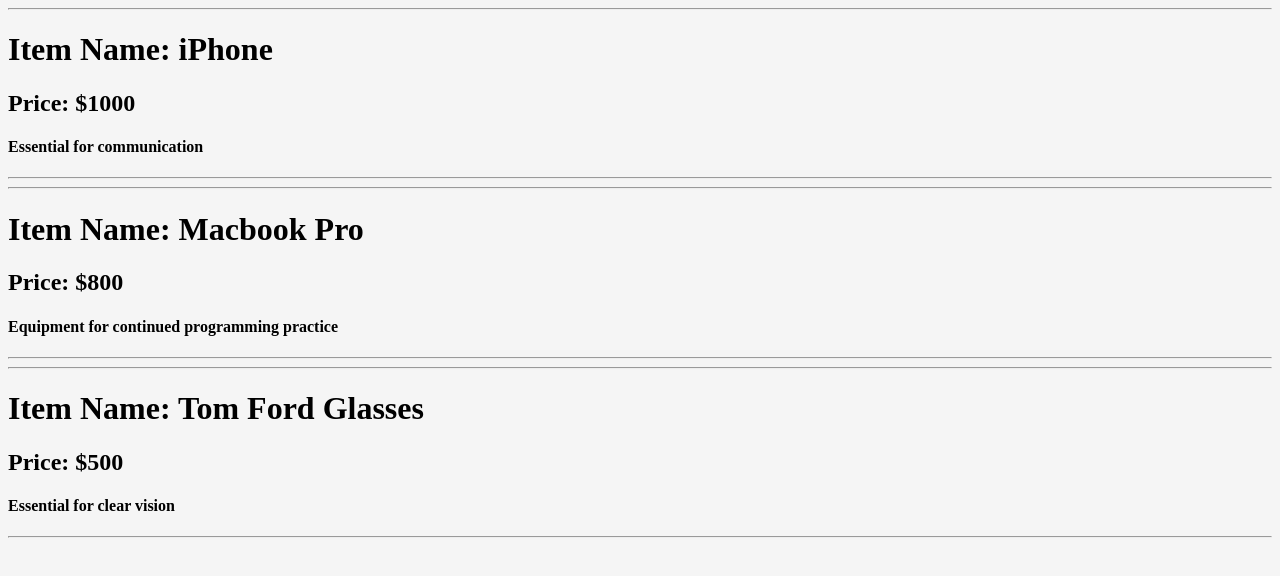
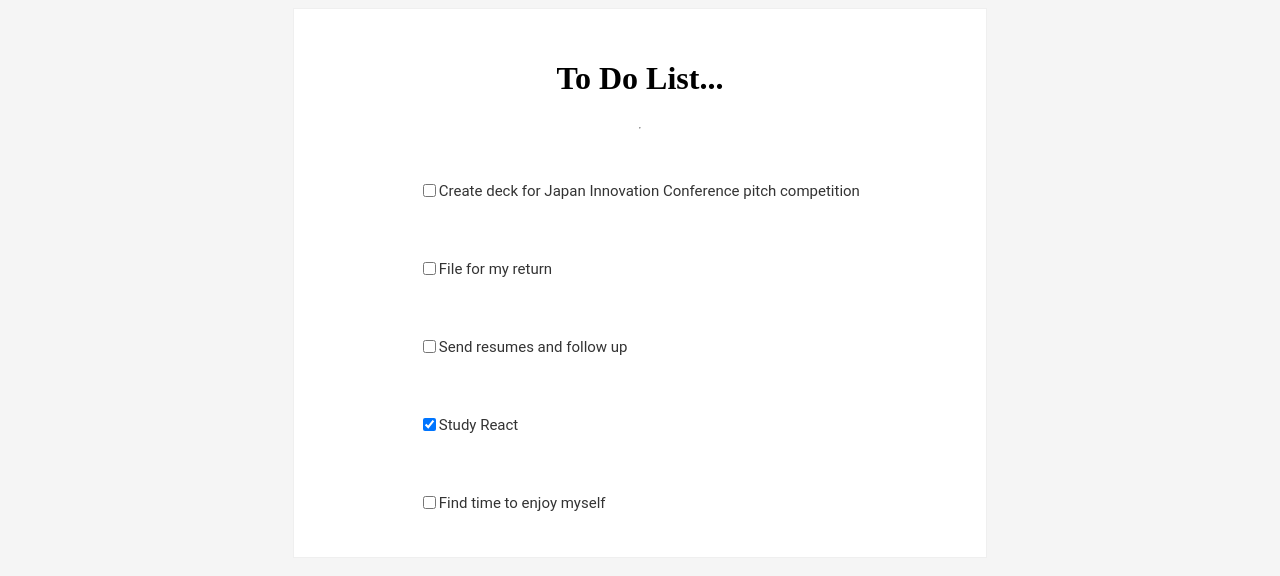
Before and after one commit to Corporatek/react_tutorial, a React (Create React App) app: page / in a window 1280 px wide. Shown: the top 576 px of the page. Built offline with nearby package versions, Linux system fonts and the light colour scheme.

Commit message:
updated todo list using refractored react so that all it needs to do is take in Json parameters.

```diff
--- a/src/components/App.js
+++ b/src/components/App.js
@@ -3,23 +3,28 @@
 // import Footer from "./Footer"
 // import Header from "./Header"
 // import MainContent from "./MainContent"
-// import ToDoItem from "./ToDoItem"
+
+import ToDoItem from "./ToDoItem"
+import ToDoData from "./ToDoData"
+
 // import Joke from "./Joke"
 // import ContactCard from "./ContactCard"
 
-import Product from "./Product";
-import productData from "./vschoolProducts"
+// import Product from "./Product";
+// import productData from "./vschoolProducts"
 
 // Alternatively you can use an arrow function which does not require the return keyword
 
 function App() {
 
-const productList = productData.map(item =>
-<Product key={item.id} name={item.name} price={item.price} description={item.description} />)
+const ToDoList = ToDoData.map(item =>
+<ToDoItem key={item.id} item={item} />)
 
   return (
-    <div className="contacts">
-      {productList}
+    <div className="todo-list">
+    <h1>To Do List...</h1>
+      <hr></hr>
+        {ToDoList}
     </div>
   )
 }
--- /dev/null
+++ b/src/components/ToDoData.js
@@ -0,0 +1,30 @@
+const ToDoData = [
+    {
+        id: 1,
+        description: "Create deck for Japan Innovation Conference pitch competition",
+        completed: false
+    },
+    {
+        id: 2,
+        description: "File for my return",
+        completed: false
+    },
+    {
+        id: 3,
+        description: "Send resumes and follow up",
+        completed: false
+    },
+    {
+        id: 4,
+        description: "Study React",
+        completed: true
+    },
+    {
+        id: 5,
+        description: "Find time to enjoy myself",
+        completed: false
+    },
+
+]
+
+export default ToDoData
--- a/src/components/ToDoItem.js
+++ b/src/components/ToDoItem.js
@@ -1,11 +1,11 @@
 import React from "react";
 
 
-function ToDoItem() {
+function ToDoItem(props) {
     return (
     <div className="todo-item">
-        <input type="checkbox" />
-        <p>Placeholder text here</p>
+            <input type="checkbox" checked={props.item.completed}/>
+            <p>{props.item.description}</p>
     </div>
     )
 }
```
